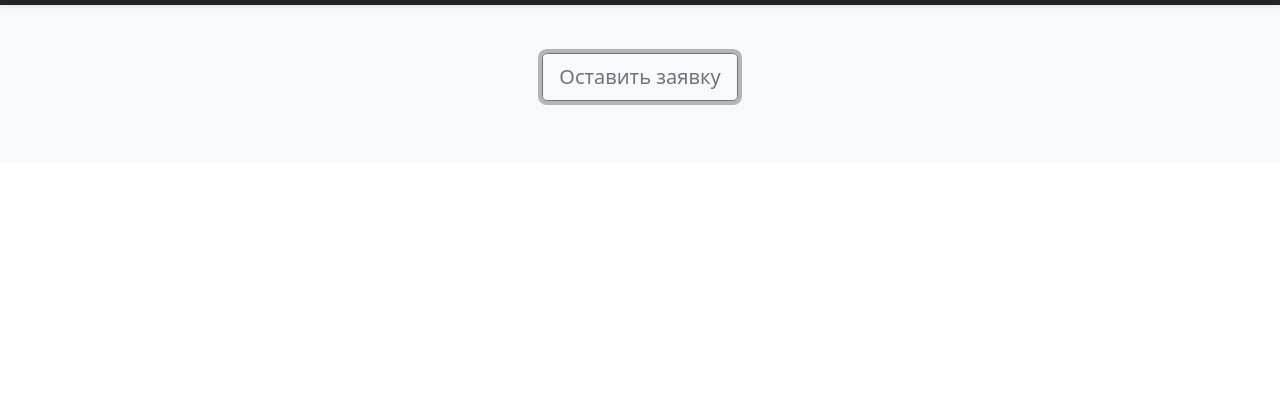
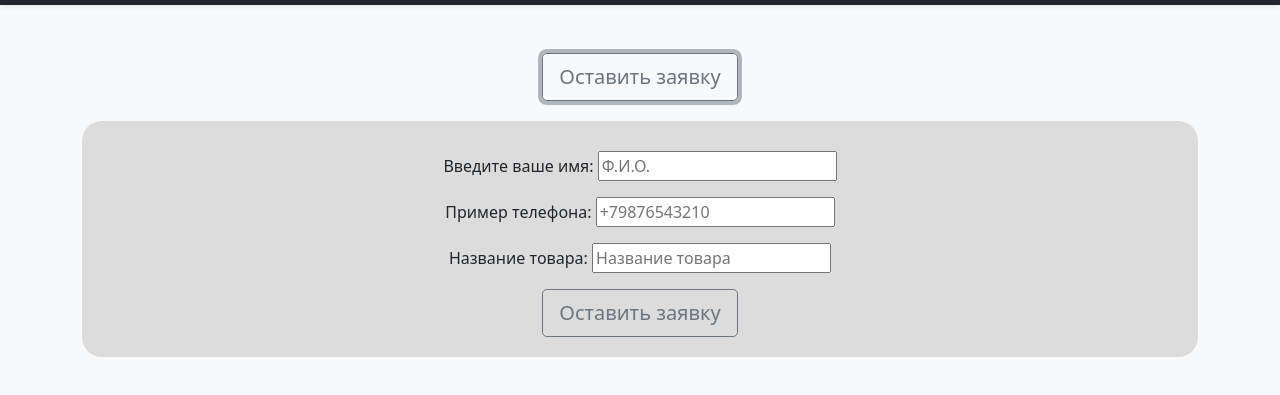
Before and after one commit to RendarR/webbooster, a website: page public/index.html in a window 1280 px wide. Both pictures are taken after a click on the button "Оставить заявку". Shown: the part 51-446 px from the top of the page. Drawn offline with nearby package versions, Linux system fonts and the light colour scheme; no server answers.

Commit message:
Сделал тоглер, чуть позже его переделаю на модалку

```diff
--- a/public/index.html
+++ b/public/index.html
@@ -22,9 +22,9 @@
         <div class="album py-5 bg-light">
             <div class="container container-btn">
                 <div class="button" >
-                    <button type="button" class="btn btn-lg btn-outline-secondary" id="modal-window-hide" onclick="$('#modal-window').hide()"> Оставить заявку</button>
+                    <button type="button" class="btn btn-lg btn-outline-secondary" id="modal-window-hide"> Оставить заявку</button>
                 </div>
-                <div class="modal-window" id="modal-window">
+                <div class="modal-window" id="modal-window" style="display: none">
                     <form class="modal-window__window">
                         <p class="modal-window__p">
                             <label for="input">Введите ваше имя:</label>
@@ -94,6 +94,21 @@
                                 </div>`
                         };
                         col.render();
+                        $(document).ready(function(){
+                            $('#modal-window-hide').click(function(){
+                                $('#modal-window').slideToggle(300);
+                                return false;
+                            });
+                        });
+                        $.ajax({
+                            url: '/index.php',         /* Куда пойдет запрос */
+                            method: 'get',             /* Метод передачи (post или get) */
+                            dataType: 'html',          /* Тип данных в ответе (xml, json, script, html). */
+                            data: {text: 'Текст'},     /* Параметры передаваемые в запросе. */
+                            success: function(data){   /* функция которая будет выполнена после успешного запроса.  */
+                                alert(data);            /* В переменной data содержится ответ от index.php. */
+                            }
+                        });
                     </script>
                 </div>
             </div>
```
